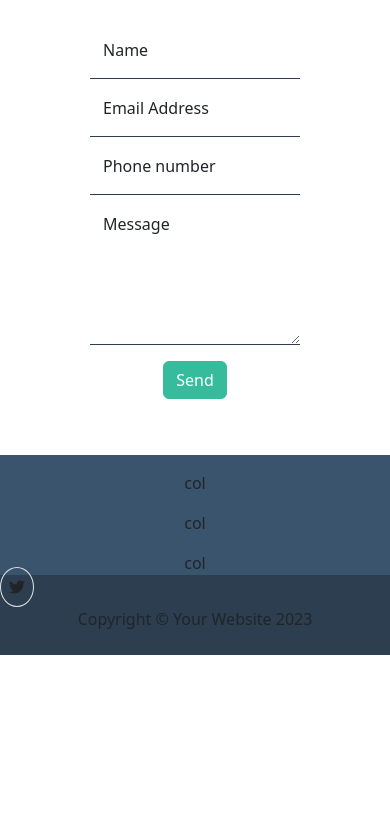
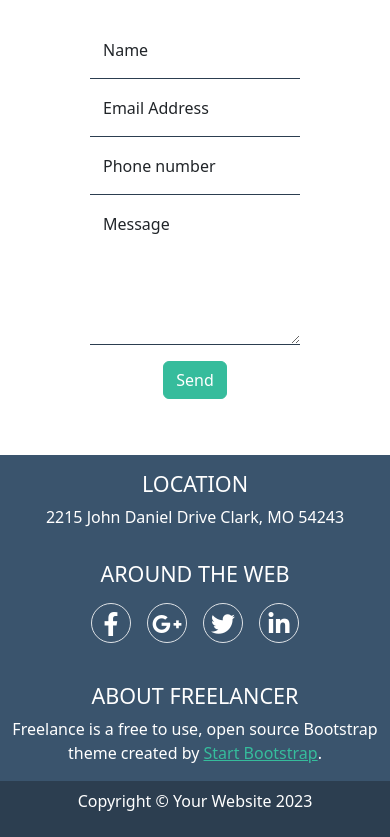
Before and after one commit to LucaPertosa/html-css-bootstrap-freelancer, a plain HTML site: page index.html in a window 390 px wide. Shown: the part 3489-4326 px from the top of the page. Before the commit the page ends 4144 px from the top, so only its background shows below. Drawn offline with nearby package versions, Linux system fonts and the light colour scheme.

Commit message:
Complete: footer + responsive

```diff
--- a/css/style.css
+++ b/css/style.css
@@ -111,17 +111,40 @@ header .navbar {
 
 }
 /* /Contact-section */
-
-/* Other-info-section */
-.info {
-    /* debug */
-    background-color: var(--otherinfo-section-color);
-}
-/* /Other-info-section */
 /* /MAIN */
 
 /* FOOTER */
 footer {
     background-color: var(--header-footer-color);
+    color: white;
 }
+/* Other-info-section */
+.ms_info {
+    color: white;
+    background-color: var(--otherinfo-section-color);
+}
+
+.ms_info a {
+    color: inherit;
+    display: inline-block;
+    width: 40px;
+    height: 40px;
+    line-height: 40px;
+    font-size: 1.5rem;
+}
+
+.ms_info a:hover {
+    transform: scale(1.1);
+}
+
+.ms_info ul {
+    list-style-type: none;
+    padding: 0;
+}
+
+.ms_start {
+    color: var(--primarybac-color);
+    text-decoration: underline;
+}
+/* /Other-info-section */
 /* /FOOTER */
--- a/index.html
+++ b/index.html
@@ -47,7 +47,7 @@
             </div>
         </nav>
         <!-- Jumbotron -->
-        <div class="ms_jumbotron py-5">
+        <div id="start-boots" class="ms_jumbotron py-5">
             <div class="container text-center">
                 <img class="m-4" src="img/avatar.svg" alt="Avatar image">
 
@@ -191,23 +191,63 @@
             </div>
         </section>
         <!-- /Contact-section -->
+    </main>
 
+    <footer>
         <!-- Other-info-section -->
-        <section class="info">
+        <section class="ms_info">
             <div class="container h-100">
-                <div class="row h-100 align-items-center g-3">
-                    <div class="col-12 col-lg-4 text-center">col</div>
-                    <div class="col-12 col-lg-4 text-center">col</div>
-                    <div class="col-12 col-lg-4 text-center">col</div>
+                <div class="row h-100 align-items-start g-3">
+                    <div class="col-12 col-lg-4 text-center">
+                        <h4>
+                            LOCATION
+                        </h4>
+                        <p>
+                            2215 John Daniel Drive Clark, MO 54243
+                        </p>
+                    </div>
+                    <div class="col-12 col-lg-4 text-center">
+                        <h4>
+                            AROUND THE WEB
+                        </h4>
+                        <ul class="d-flex justify-content-center">
+                            <li>
+                                <a class="border rounded-circle m-2" href="">
+                                    <i class="fa-brands fa-facebook-f"></i>
+                                </a>
+                            </li>
+                            <li>
+                                <a class="border rounded-circle m-2" href="">
+                                    <i class="fa-brands fa-google-plus-g"></i>
+                                </a>
+                            </li>
+                            <li>
+                                <a class="border rounded-circle m-2" href="">
+                                    <i class="fa-brands fa-twitter"></i>
+                                </a>
+                            </li>
+                            <li>
+                                <a class="border rounded-circle m-2" href="">
+                                    <i class="fa-brands fa-linkedin-in"></i>
+                                </a>
+                            </li>
+                        </ul>
+                    </div>
+                    <div class="col-12 col-lg-4 text-center">
+                        <h4>
+                            ABOUT FREELANCER
+                        </h4>
+                        <p>
+                            Freelance is a free to use, open source Bootstrap theme created by <span class="ms_start">Start Bootstrap</span>.
+                        </p>
+                    </div>
                 </div>
             </div>
 
         </section>
         <!-- /Other-info-section -->
-    </main>
 
-    <footer>
-        <span class="border rounded-circle p-2"><i class="fa-brands fa-twitter"></i></span>
+        <!-- Copyright -->
         <div class="container text-center p-2">
             <p>Copyright © Your Website 2023 </p>
         </div>
```
